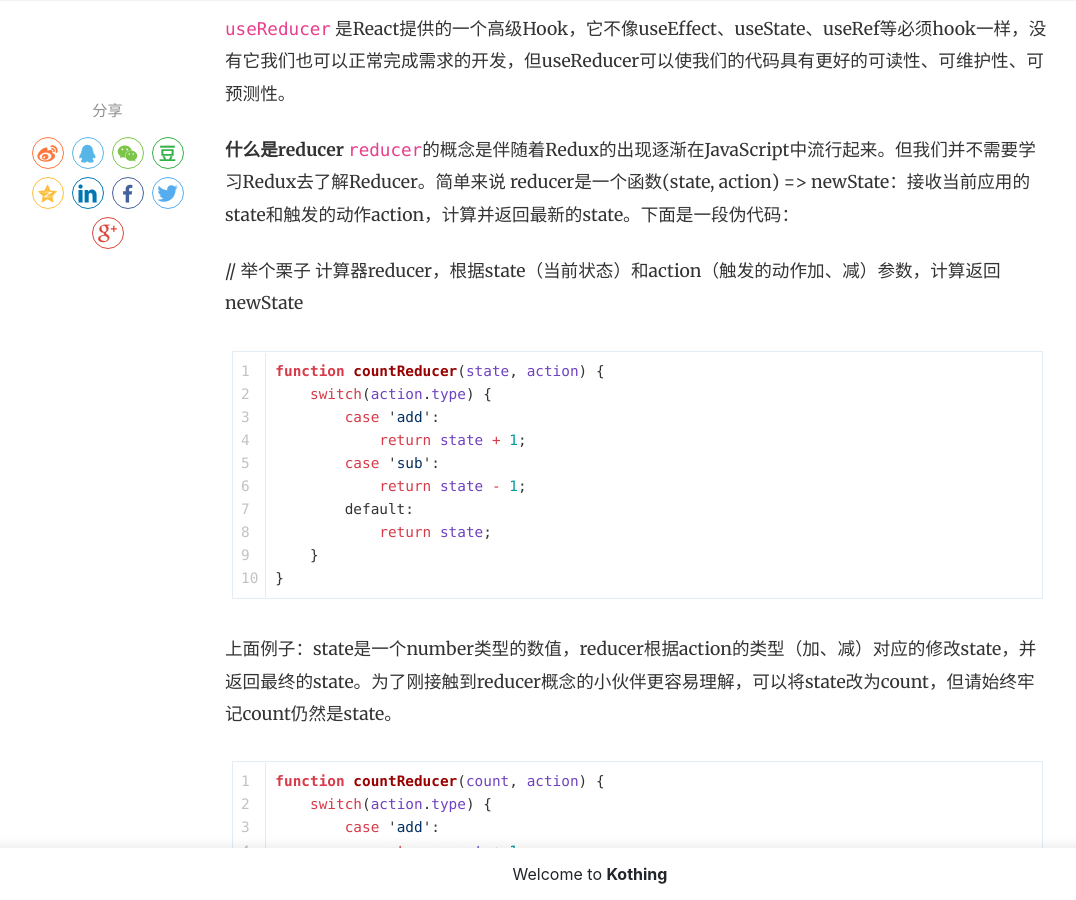
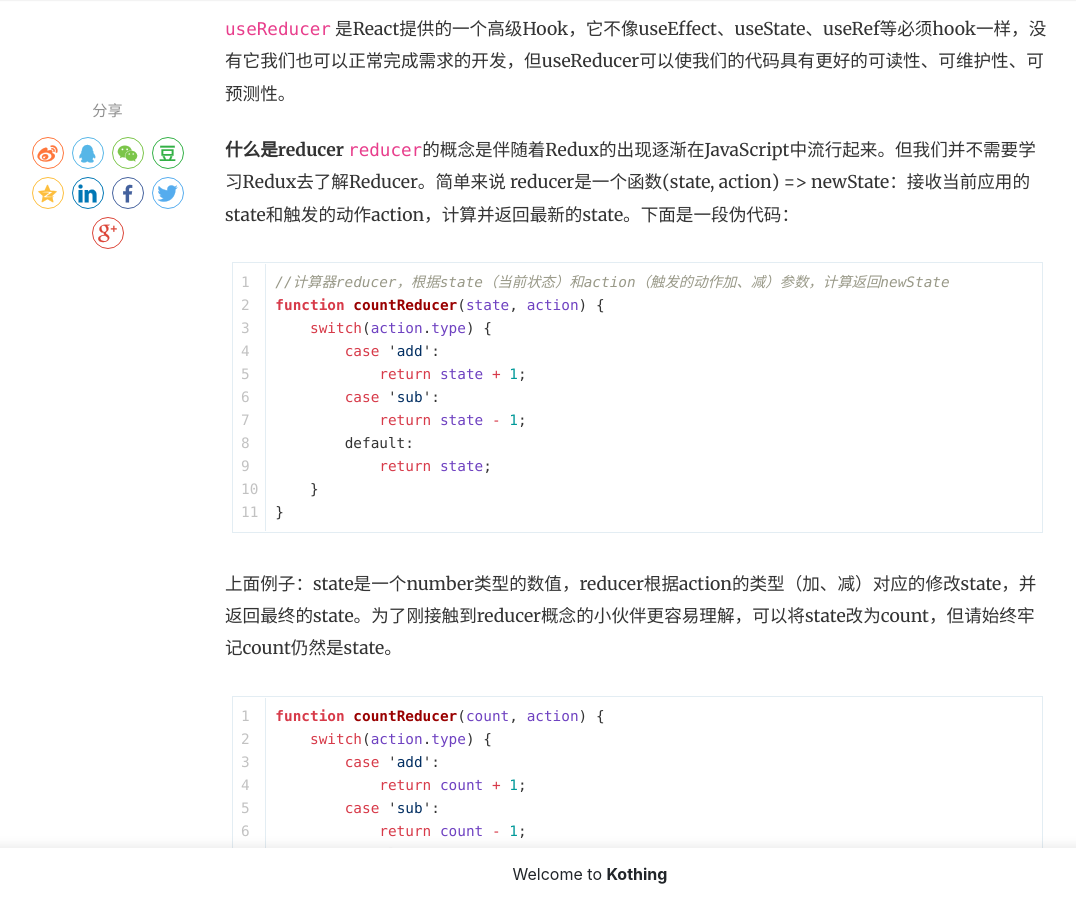
Before and after one commit to kothing/kothing.github.io, a Jekyll site: the page built from _posts/2019-01-12-react-hook--useReducer.md, in a window 1280 px wide and 900 px high, scrolled down 835 px. Shown: the whole window, without its empty margins (50-1126 px from the left). Built offline with Jekyll 4.4.1, drawn with Linux system fonts in a browser that asks for light colours; nearby versions of some CDN libraries; comment, search, counter and statistics services are not loaded.

Commit message:
Update 2019-01-12-react-hook--useReducer.md

````diff
--- a/_posts/2019-01-12-react-hook--useReducer.md
+++ b/_posts/2019-01-12-react-hook--useReducer.md
@@ -10,9 +10,8 @@ image: assets/images/13.jpg
 
 **什么是reducer**
 `reducer`的概念是伴随着Redux的出现逐渐在JavaScript中流行起来。但我们并不需要学习Redux去了解Reducer。简单来说 reducer是一个函数(state, action) => newState：接收当前应用的state和触发的动作action，计算并返回最新的state。下面是一段伪代码：
-
-// 举个栗子 计算器reducer，根据state（当前状态）和action（触发的动作加、减）参数，计算返回newState
 ```js
+//计算器reducer，根据state（当前状态）和action（触发的动作加、减）参数，计算返回newState
 function countReducer(state, action) {
     switch(action.type) {
         case 'add':
````
